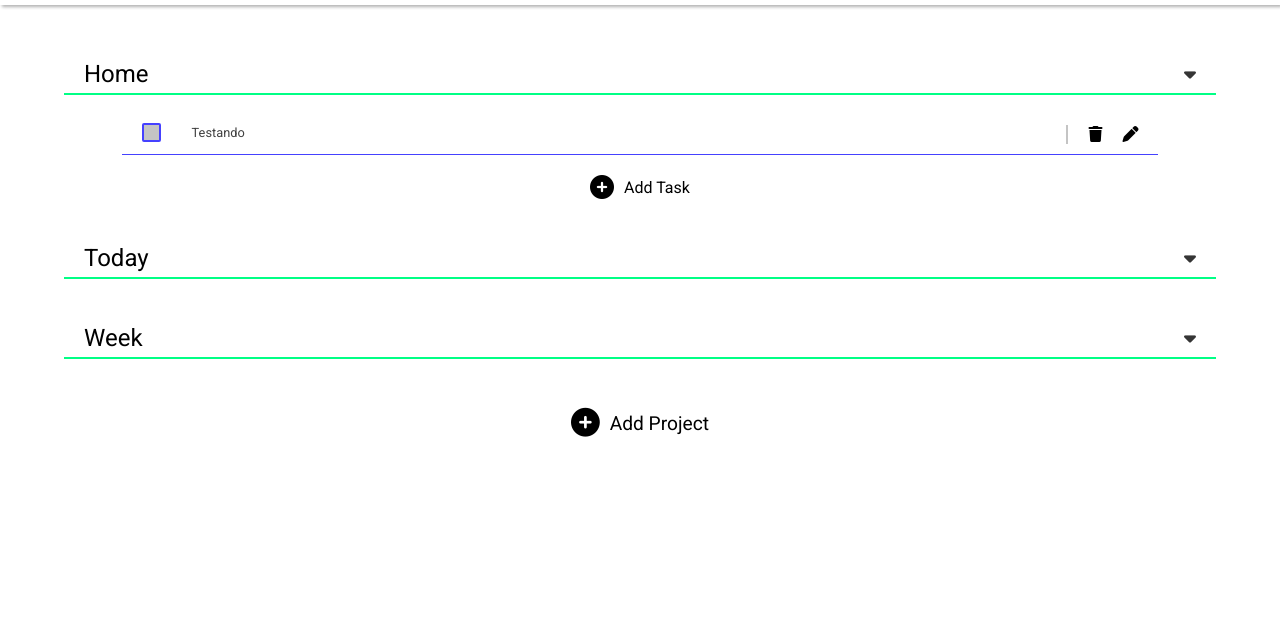
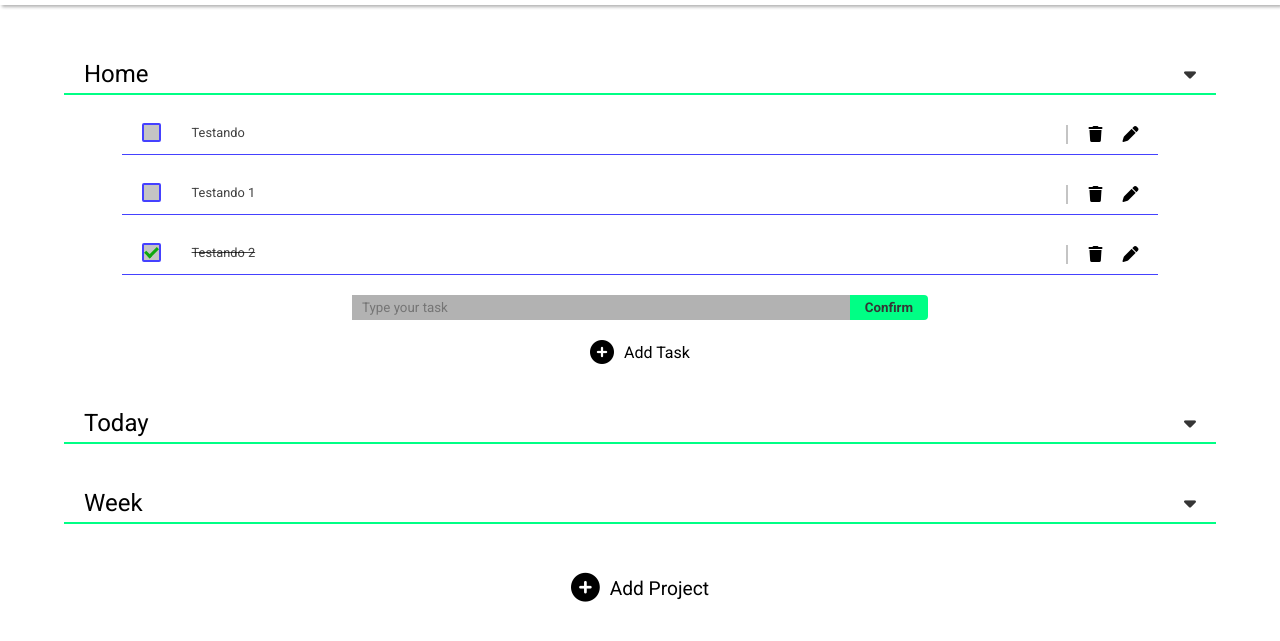
Before and after one commit to gabriellima77/Todo-list, a website with bundled scripts: page web/public/index.html in a window 1280 px wide. Both pictures are taken after a click on the button "Add Task". Shown: the part 75-716 px from the top of the page. Built offline with nearby package versions, Linux system fonts and the light colour scheme.

Commit message:
change the response in post tasks, and add the tasks add event

```diff
--- a/api/components/tasks/Tasks.js
+++ b/api/components/tasks/Tasks.js
@@ -32,7 +32,8 @@ class Tasks {
       if (!isValidValue) throw new ValueIsNotValid();
       newTask[key] = value;
     });
-    return repository.create(newTask);
+    const { id } = await repository.create(newTask);
+    this.id = id;
   }
 
   async update(changes) {
--- a/api/components/tasks/index.js
+++ b/api/components/tasks/index.js
@@ -12,10 +12,12 @@ router.get('/', async (_, res) => {
 
 router.post('/', async (req, res, handleError) => {
   try {
+    const contentType = res.getHeader('Content-Type');
     const task = req.body;
     const tasks = new Tasks(task);
     await tasks.create();
-    res.status(201).end();
+    const serializer = new Serializer(contentType);
+    res.status(201).send(serializer.serialize(tasks));
   } catch (error) {
     handleError(error);
   }
--- a/api/index.js
+++ b/api/index.js
@@ -6,10 +6,12 @@ const config = require('config');
 const { SerializerError } = require('./components/serializer');
 const NotFound = require('./components/error/NotFound');
 const ValueIsNotValid = require('./components/error/ValueIsNotValid');
+const cors = require('cors');
 const app = express();
 
 module.exports = () => {
   app.use(express.json());
+  app.use(cors());
   app.use((req, res, next) => {
     let contentType = req.header('Accept');
     if (contentType === '*/*') contentType = 'application/json';
--- a/package.json
+++ b/package.json
@@ -12,6 +12,7 @@
   "license": "ISC",
   "dependencies": {
     "config": "^3.3.7",
+    "cors": "^2.8.5",
     "express": "^4.17.3",
     "jsontoxml": "^1.0.1",
     "mysql2": "^2.3.3",
--- /dev/null
+++ b/web/public/components/task/index.js
@@ -0,0 +1,98 @@
+const addTaskToBd = async (task) => {
+  const response = await fetch('http://localhost:4000/api/tasks', {
+    method: 'POST',
+    headers: {
+      Accept: 'application/json',
+      'Content-Type': 'application/json',
+    },
+    body: JSON.stringify(task),
+  });
+  const content = await response.json();
+  return content;
+};
+
+const createInput = (project) => {
+  const form = document.createElement('form');
+  const input = document.createElement('input');
+  const button = document.createElement('button');
+
+  input.classList.add('addtask-input');
+  button.classList.add('addtask-btn');
+
+  input.placeholder = 'Type your task';
+  button.textContent = 'Confirm';
+  form.addEventListener('submit', async (e) => {
+    e.preventDefault();
+    const text = input.value;
+    const data = { text, project };
+    const task = await addTaskToBd(data);
+    const seletor = '.' + project;
+    putTasks([task], seletor);
+    form.parentElement.removeChild(form);
+  });
+
+  form.append(input, button);
+  return form;
+};
+
+const addTaskEvent = (section) => {
+  const after = section.querySelector('.add');
+  const classList = section.classList[1];
+  const input = createInput(classList);
+  section.insertBefore(input, after);
+};
+
+const putAddTask = () => {
+  const section = document.querySelector('.todo');
+  const btn = section.querySelector('.add');
+  btn.addEventListener('click', () => {
+    const hasInput = section.querySelector('form');
+    if (hasInput) return;
+    addTaskEvent(section);
+  });
+};
+
+const createTask = ({ id, text, isChecked }) => {
+  const task = document.createElement('div');
+  const input = document.createElement('input');
+  const p = document.createElement('p');
+  const buttons = document.createElement('div');
+  const btns = { remove: 'trash', edit: 'pen' };
+
+  input.type = 'checkbox';
+  input.classList.add('task-check');
+  input.checked = isChecked;
+
+  for (let key in btns) {
+    let classList = 'fa-solid fa-';
+    classList += btns[key];
+    const button = document.createElement('button');
+    const icon = document.createElement('i');
+    icon.classList = classList;
+    button.classList.add(key);
+    button.appendChild(icon);
+    buttons.appendChild(button);
+  }
+
+  p.classList.add('text');
+  p.textContent = text;
+
+  buttons.classList.add('buttons');
+
+  task.classList.add('task');
+  task.setAttribute('data-id', id);
+  task.append(input, p, buttons);
+
+  return task;
+};
+
+const putTasks = (tasks, selector) => {
+  const section = document.querySelector(selector);
+  const after = section.querySelector('.add');
+  tasks.forEach((task) => {
+    const taskElement = createTask(task);
+    section.insertBefore(taskElement, after);
+  });
+};
+
+export default { putTasks, putAddTask };
--- a/web/public/index.html
+++ b/web/public/index.html
@@ -27,7 +27,7 @@
       </div>
     </header>
     <main>
-      <section class="todo">
+      <section class="todo home">
         <div class="header">
           <div class="box">
             <h2>Home</h2>
@@ -49,7 +49,7 @@
           <i class="fa-solid fa-circle-plus"></i> <span>Add Task</span>
         </button>
       </section>
-      <section class="todo">
+      <section class="todo today">
         <div class="header">
           <div class="box">
             <h2>Today</h2>
@@ -60,7 +60,7 @@
           </button>
         </div>
       </section>
-      <section class="todo">
+      <section class="todo week">
         <div class="header">
           <div class="box">
             <h2>Week</h2>
@@ -75,6 +75,6 @@
         <i class="fa-solid fa-circle-plus"></i> <span>Add Project</span>
       </button>
     </main>
-    <script src="index.js"></script>
+    <script type="module" src="index.js"></script>
   </body>
 </html>
--- a/web/public/index.js
+++ b/web/public/index.js
@@ -0,0 +1,13 @@
+import Tasks from './components/task/index.js';
+
+const tasks = [
+  { id: 1, text: 'Testando 1', isChecked: false },
+  { id: 2, text: 'Testando 2', isChecked: true },
+];
+
+const start = () => {
+  Tasks.putAddTask();
+  Tasks.putTasks(tasks, '.home');
+};
+
+start();
--- a/web/public/style.css
+++ b/web/public/style.css
@@ -133,6 +133,10 @@ main {
   transform: rotate(-45deg);
 }
 
+.task-check:checked + .text {
+  text-decoration: line-through;
+}
+
 .text {
   color: rgba(0, 0, 0, 0.75);
   font-size: 0.8rem;
@@ -181,3 +185,27 @@ main {
 .add-project span {
   font-size: 1.2rem;
 }
+
+.todo form {
+  display: flex;
+  margin-top: 20px;
+  width: 50%;
+}
+
+.addtask-input {
+  padding: 0 10px;
+  width: 100%;
+  height: 25px;
+  border: none;
+  background: rgba(0, 0, 0, 0.3);
+}
+
+.addtask-btn {
+  border: none;
+  background-color: var(--green);
+  color: var(--dark-gray);
+  font-weight: bold;
+  padding: 0 15px;
+  border-radius: 0px 4px 4px 0px;
+  cursor: pointer;
+}
```
Also changed, not shown: web/public/components/projects/index.js (added), 1 other file.
